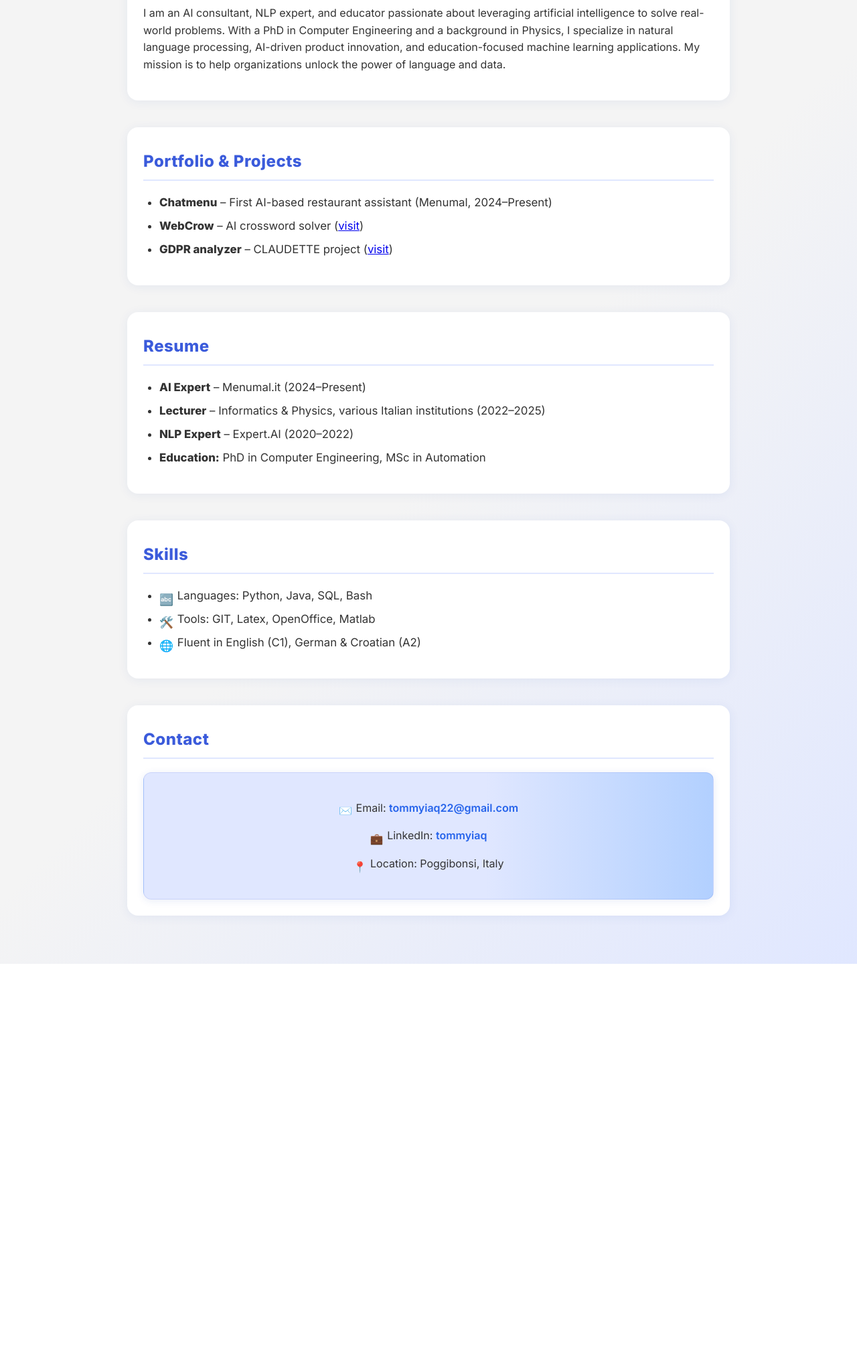
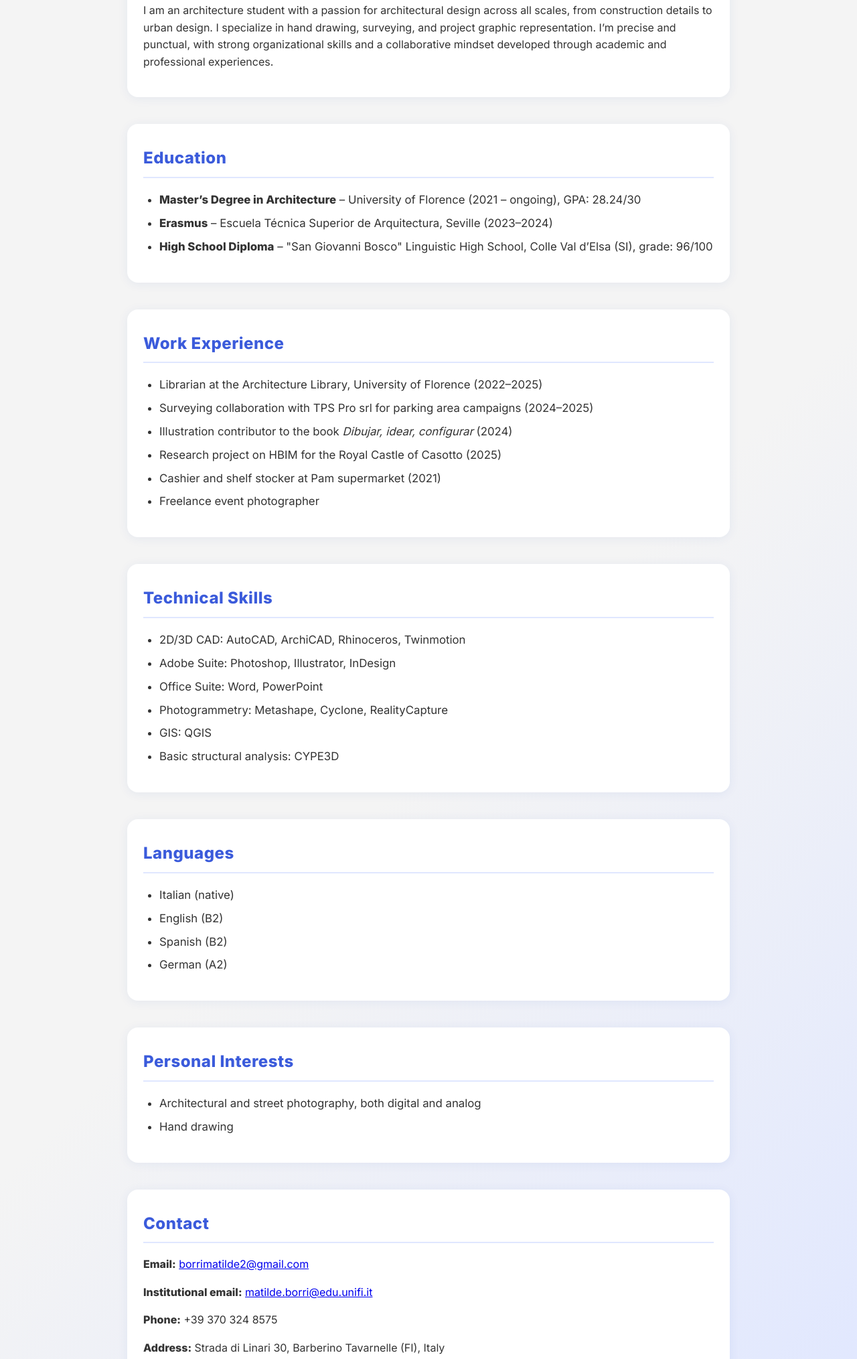
Before and after one commit to tommyiaq/tropposwag.info, a plain HTML site: page index.html in a window 1280 px wide. Shown: the part 710-2739 px from the top of the page at 67% size. Before the commit the page ends 2149 px from the top, so only its background shows below. Drawn offline with Linux system fonts and the light colour scheme.

Commit message:
update index , images and pdfs

```diff
--- a/index.html
+++ b/index.html
@@ -2,10 +2,8 @@
 <html lang="en">
 <head>
   <meta charset="UTF-8" />
-  <meta name="description" content="Tommaso Iaquinta – AI Consultant specializing in NLP, AI-driven innovation, and education. Explore projects, skills, and contact information.">
-  <meta name="keywords" content="AI Consultant, NLP Expert, Artificial Intelligence, Tommaso Iaquinta, AI Projects, AI Education">
   <meta name="viewport" content="width=device-width, initial-scale=1.0" />
-  <title>Tommaso Iaquinta – AI Consultant & LLM Expert</title>
+  <title>Matilde Borri - Architecture Portfolio</title>
   <link href="https://fonts.googleapis.com/css2?family=Inter:wght@400;600;800&display=swap" rel="stylesheet">
   <link rel="stylesheet" href="style.css">
 </head>
@@ -18,70 +16,85 @@
       <img src="https://cdn.jsdelivr.net/npm/svg-country-flags@1.2.10/svg/it.svg" alt="Italiano" style="width:22px;height:16px;vertical-align:middle;border-radius:2px;"> IT
     </a>
   </div>
-    <script>
-      // Only redirect if no language preference is saved
-      const savedLang = localStorage.getItem('lang');
-      if (!savedLang && navigator.language && navigator.language.startsWith('it') && !window.location.pathname.endsWith('index.it.html')) {
-        window.location.href = 'index.it.html';
-      }
-    </script>
 
   <header>
-    <img src="images/tommaso.jpg" alt="Tommaso Iaquinta - AI Consultant" class="profile-pic" />
+    <img src="images/matilde.png" alt="Matilde Borri" class="profile-pic" />
     <div class="header-content">
-      <h1>Tommaso Iaquinta</h1>
-      <h2>AI Consultant | NLP Expert | Educator</h2>
+      <h1>Matilde Borri</h1>
+      <p>Architecture Student | Illustrator & Photographer | Passionate about Survey and Graphic Design</p>
     </div>
   </header>
 
   <div class="container">
-    <!-- 🎯 Clear Call-to-Action (CTA) -->
     <section style="text-align:center; margin-bottom:2.5rem;">
       <a href="#contact" class="cta-btn" style="display:inline-block; background:#3b5bdb; color:#fff; font-weight:700; padding:0.9em 2em; border-radius:8px; font-size:1.2rem; text-decoration:none; box-shadow:0 2px 8px #3b5bdb22; transition:background 0.2s; margin-bottom:1.5rem;">Contact Me</a>
       <p><a href="cv-en.pdf" download class="button">Download My CV (PDF)</a></p>
     </section>
+
     <section>
       <h2>About Me</h2>
       <p>
-        I am an AI consultant, NLP expert, and educator passionate about leveraging artificial intelligence to solve real-world problems. With a PhD in Computer Engineering and a background in Physics, I specialize in natural language processing, AI-driven product innovation, and education-focused machine learning applications. My mission is to help organizations unlock the power of language and data.
+        I am an architecture student with a passion for architectural design across all scales, from construction details to urban design. I specialize in hand drawing, surveying, and project graphic representation. I’m precise and punctual, with strong organizational skills and a collaborative mindset developed through academic and professional experiences.
       </p>
     </section>
 
     <section>
-      <h2>Portfolio & Projects</h2>
+      <h2>Education</h2>
       <ul>
-        <li><strong>Chatmenu</strong> – First AI-based restaurant assistant (Menumal, 2024–Present)</li>
-        <li><strong>WebCrow</strong> – AI crossword solver (<a href="https://webcrow.diism.unisi.it" target="_blank">visit</a>)</li>
-        <li><strong>GDPR analyzer</strong> – CLAUDETTE project (<a href="http://claudette.eui.eu" target="_blank">visit</a>)</li>
+        <li><strong>Master’s Degree in Architecture</strong> – University of Florence (2021 – ongoing), GPA: 28.24/30</li>
+        <li><strong>Erasmus</strong> – Escuela Técnica Superior de Arquitectura, Seville (2023–2024)</li>
+        <li><strong>High School Diploma</strong> – "San Giovanni Bosco" Linguistic High School, Colle Val d’Elsa (SI), grade: 96/100</li>
       </ul>
     </section>
 
     <section>
-      <h2>Resume</h2>
+      <h2>Work Experience</h2>
       <ul>
-        <li><strong>AI Expert</strong> – Menumal.it (2024–Present)</li>
-        <li><strong>Lecturer</strong> – Informatics & Physics, various Italian institutions (2022–2025)</li>
-        <li><strong>NLP Expert</strong> – Expert.AI (2020–2022)</li>
-        <li><strong>Education:</strong> PhD in Computer Engineering, MSc in Automation</li>
+        <li>Librarian at the Architecture Library, University of Florence (2022–2025)</li>
+        <li>Surveying collaboration with TPS Pro srl for parking area campaigns (2024–2025)</li>
+        <li>Illustration contributor to the book <em>Dibujar, idear, configurar</em> (2024)</li>
+        <li>Research project on HBIM for the Royal Castle of Casotto (2025)</li>
+        <li>Cashier and shelf stocker at Pam supermarket (2021)</li>
+        <li>Freelance event photographer</li>
       </ul>
     </section>
 
     <section>
-      <h2>Skills</h2>
+      <h2>Technical Skills</h2>
       <ul>
-        <li><span class="icon">🔤</span>Languages: Python, Java, SQL, Bash</li>
-        <li><span class="icon">🛠️</span>Tools: GIT, Latex, OpenOffice, Matlab</li>
-        <li><span class="icon">🌐</span>Fluent in English (C1), German & Croatian (A2)</li>
+        <li>2D/3D CAD: AutoCAD, ArchiCAD, Rhinoceros, Twinmotion</li>
+        <li>Adobe Suite: Photoshop, Illustrator, InDesign</li>
+        <li>Office Suite: Word, PowerPoint</li>
+        <li>Photogrammetry: Metashape, Cyclone, RealityCapture</li>
+        <li>GIS: QGIS</li>
+        <li>Basic structural analysis: CYPE3D</li>
+      </ul>
+    </section>
+
+    <section>
+      <h2>Languages</h2>
+      <ul>
+        <li>Italian (native)</li>
+        <li>English (B2)</li>
+        <li>Spanish (B2)</li>
+        <li>German (A2)</li>
+      </ul>
+    </section>
+
+    <section>
+      <h2>Personal Interests</h2>
+      <ul>
+        <li>Architectural and street photography, both digital and analog</li>
+        <li>Hand drawing</li>
       </ul>
     </section>
 
     <section id="contact">
       <h2>Contact</h2>
-      <div class="contact">
-        <p><span class="icon">✉️</span>Email: <a href="mailto:tommyiaq22@gmail.com">tommyiaq22@gmail.com</a></p>
-        <p><span class="icon">💼</span>LinkedIn: <a href="https://www.linkedin.com/in/tommyiaq/" target="_blank">tommyiaq</a></p>
-        <p><span class="icon">📍</span>Location: Poggibonsi, Italy</p>
-      </div>
+      <p><strong>Email:</strong> <a href="mailto:borrimatilde2@gmail.com">borrimatilde2@gmail.com</a></p>
+      <p><strong>Institutional email:</strong> <a href="mailto:matilde.borri@edu.unifi.it">matilde.borri@edu.unifi.it</a></p>
+      <p><strong>Phone:</strong> +39 370 324 8575</p>
+      <p><strong>Address:</strong> Strada di Linari 30, Barberino Tavarnelle (FI), Italy</p>
     </section>
   </div>
 </body>
```
Also changed, not shown: index.it.html (+51 -32 lines), images/matilde.png (added), 2 other files. Lines whose indentation alone changed are shown as unchanged.
